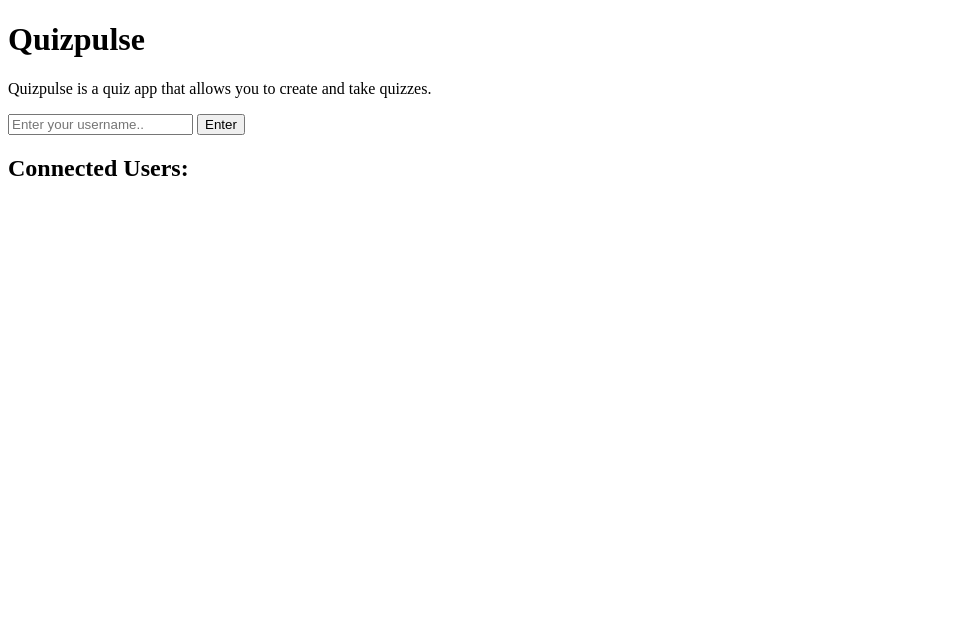
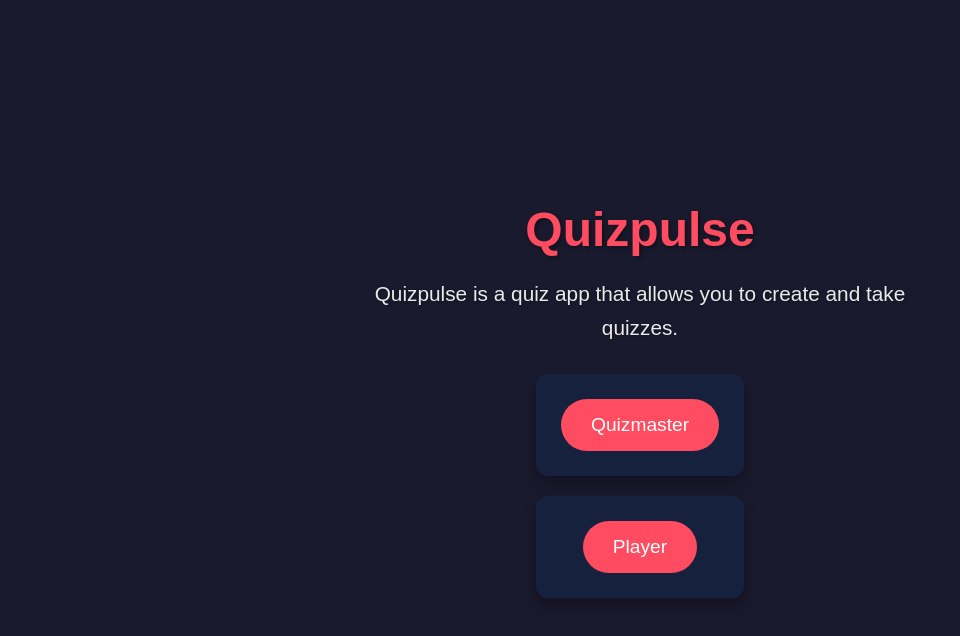
Before and after one commit to KarstenVerherstraeten/QuizPulse, a plain HTML site: page index.html in a window 1280 px wide. Shown: the whole page, without its empty margins (0-960 px from the left). Drawn offline with Linux system fonts and the light colour scheme.

Commit message:
reworked style and feel of the application

```diff
--- /dev/null
+++ b/index.css
@@ -0,0 +1,103 @@
+* {
+    margin: 0;
+    padding: 0;
+    box-sizing: border-box;
+}
+
+body {
+    font-family: 'Arial', sans-serif;
+    background-color: #1a1a2e;
+    color: #eaeaea;
+    padding: 20px;
+    text-align: center;
+    min-height: 100vh;
+    display: flex;
+    flex-direction: column;
+    justify-content: center;
+    align-items: center;
+}
+
+h1 {
+    font-size: 3rem;
+    margin-bottom: 20px;
+    color: #ff4c60;
+    text-shadow: 2px 2px 4px rgba(0, 0, 0, 0.4);
+}
+
+p {
+    font-size: 1.3rem;
+    margin-bottom: 30px;
+    color: #eaeaea;
+    max-width: 600px;
+    line-height: 1.6;
+    text-shadow: 1px 1px 3px rgba(0, 0, 0, 0.3);
+}
+
+.roleSelector {
+    display: flex;
+    flex-direction: column;
+    gap: 20px;
+    max-width: 400px;
+    margin: 0 auto;
+}
+
+.roleSelector div {
+    background-color: #16213e;
+    border-radius: 12px;
+    box-shadow: 0 8px 15px rgba(0, 0, 0, 0.3);
+    padding: 25px;
+    transition: background-color 0.4s ease, transform 0.3s ease;
+}
+
+.roleSelector div:hover {
+    background-color: #0f3460;
+    transform: translateY(-5px);
+}
+
+button {
+    background-color: #ff4c60;
+    border: none;
+    color: white;
+    padding: 15px 30px;
+    font-size: 1.2rem;
+    border-radius: 50px;
+    cursor: pointer;
+    transition: background-color 0.3s ease, box-shadow 0.3s ease;
+}
+
+button:hover {
+    background-color: #ff6b81;
+    box-shadow: 0 8px 15px rgba(255, 108, 133, 0.3);
+}
+
+.progress-bar-container {
+    width: 100%;
+    height: 20px;
+    background-color: #4a4a6a;
+    border-radius: 10px;
+    margin-top: 10px;
+    position: relative;
+    overflow: hidden;
+}
+
+.progress-bar {
+    height: 100%;
+    background-color: #76c7c0;
+    width: 0;
+    transition: width 1s linear;
+}
+
+@media (max-width: 600px) {
+    h1 {
+        font-size: 2.5rem;
+    }
+
+    p {
+        font-size: 1.1rem;
+    }
+
+    button {
+        padding: 12px 24px;
+        font-size: 1rem;
+    }
+}
--- a/index.html
+++ b/index.html
@@ -3,7 +3,8 @@
 <head>
     <meta charset="UTF-8" />
     <meta name="viewport" content="width=device-width, initial-scale=1.0" />
-    <script defer type="module" src="queue.js"></script>
+    <script defer type="module" src="selection.js"></script>
+    <link rel="stylesheet" href="index.css" />
     <title>Quizpulse</title>
 </head>
 <body>
@@ -11,7 +12,19 @@
     <p>Quizpulse is a quiz app that allows you to create and take quizzes.</p>
 
 
-    <form id="addUser" action="">
+    <div class="roleSelector">
+        <div>
+            <button id="quizmaster" value="quizmaster">Quizmaster</button>
+        </div>
+
+        <div>
+            <button id="player" value="player">Player</button>
+        </div>
+
+    </div>
+
+
+    <!-- <form id="addUser" action="">
         <input
             type="text"
             name="username"
@@ -24,6 +37,6 @@
     <h2>Connected Users:</h2>
     <ul id="userList">
 
-    </ul>
+    </ul> -->
 </body>
 </html>
```
